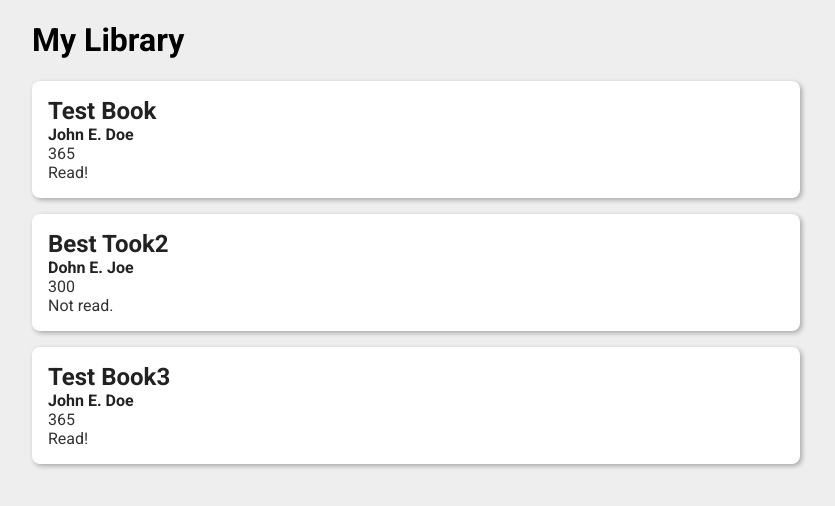
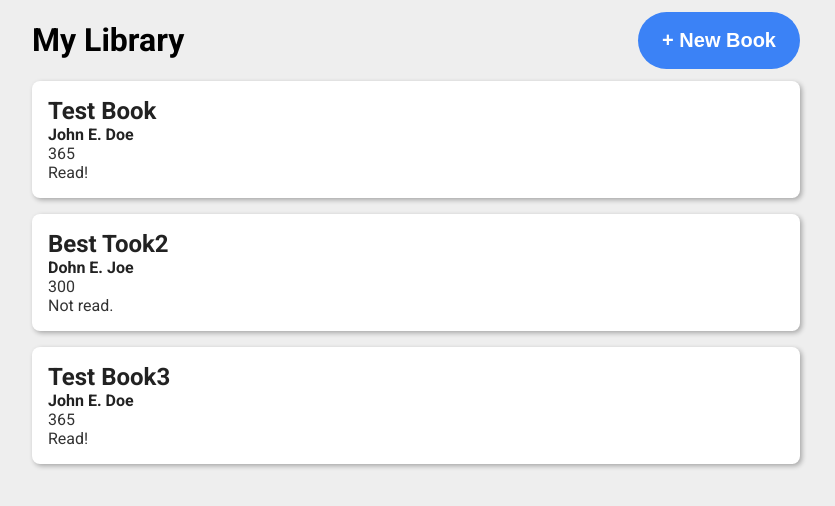
Before and after one commit to sprlm/library, a plain HTML site: page index.html in a window 1280 px wide. Shown: the whole page, without its empty margins (224-1059 px from the left). Drawn offline with Linux system fonts and the light colour scheme.

Commit message:
Create dummy add book button

```diff
--- a/index.html
+++ b/index.html
@@ -12,10 +12,12 @@
   <script src="script.js" defer></script>
 </head>
 <body>
-  <h1>My Library</h1>
-
-  <div class="card-container">
-
+  <div class="header">
+    <h1>My Library</h1>
+    <button class="btn">
+      <h2>+ New Book</h2>
+    </button>
   </div>
+  <div class="card-container"></div>
 </body>
 </html>
--- a/style.css
+++ b/style.css
@@ -7,6 +7,20 @@ body {
   margin: 0;
   padding: 0 256px;
   background-color: #eee;
+}
+
+.header {
+  display: flex;
+  justify-content: space-between;
+  align-items: center;
+}
+
+.btn {
+  border: 0;
+  border-radius: 32px;
+  padding: 0 24px;
+  color: white;
+  background-color: #3b82f6;
 }
 
 .card-container {
```
